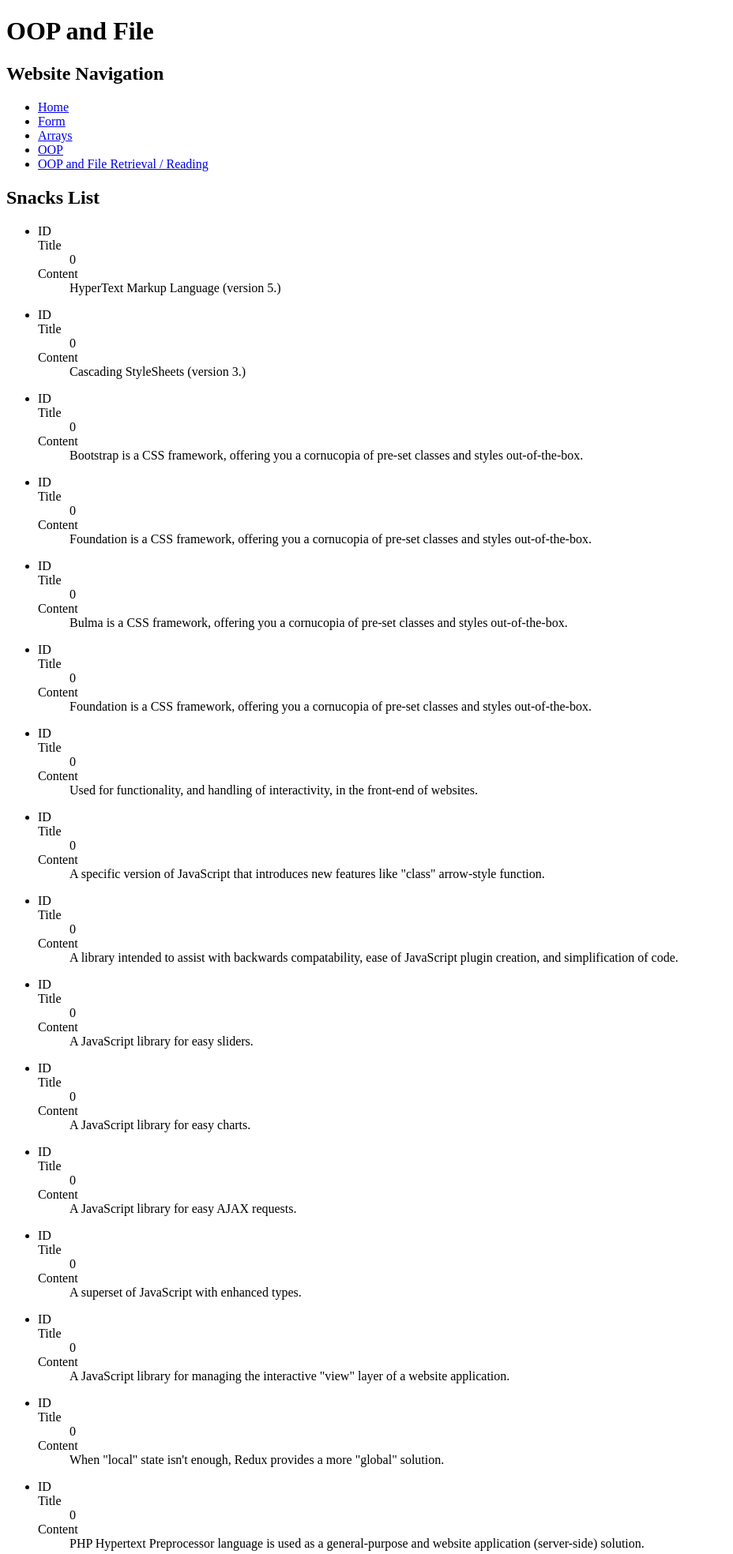
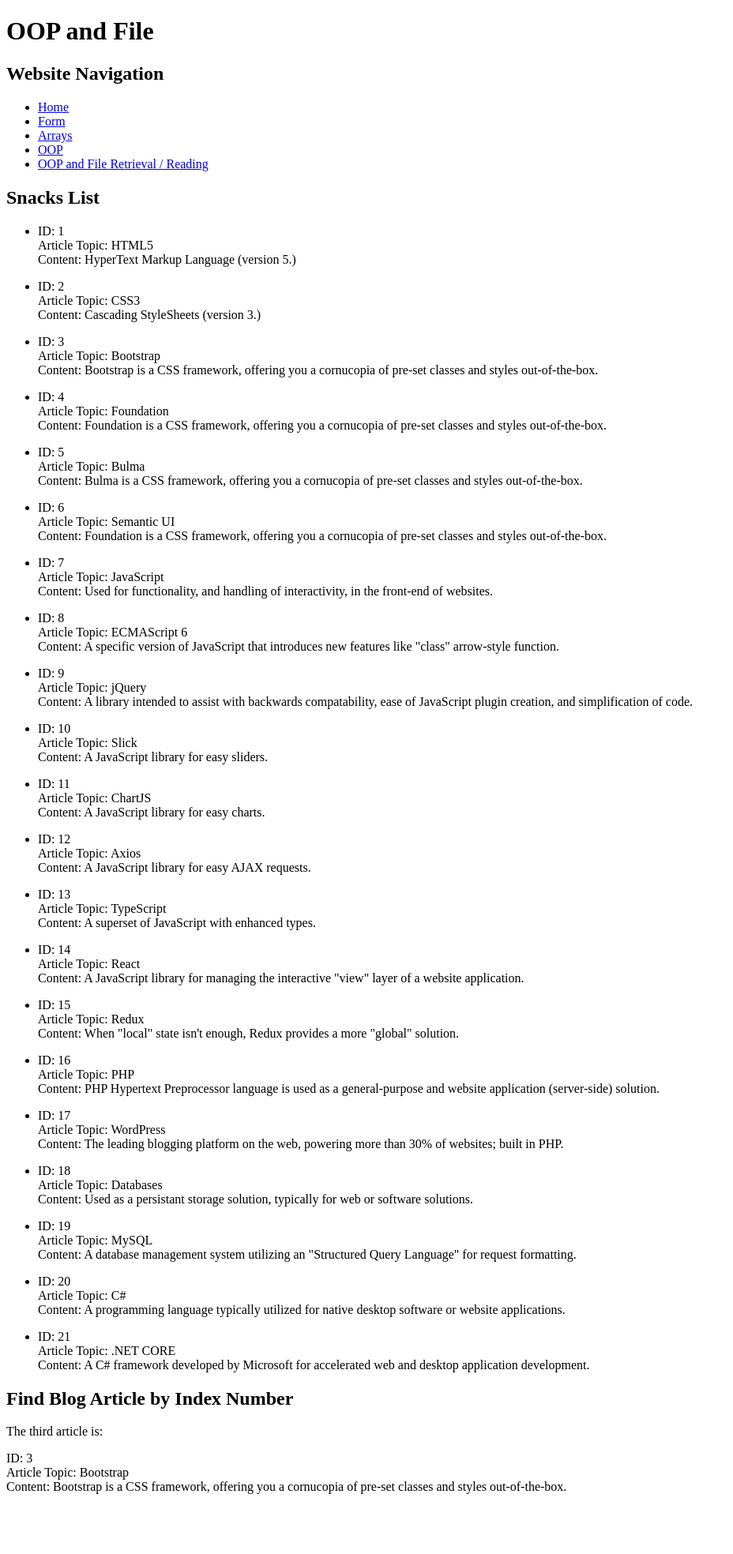
Before and after one commit to svaillancourt/PHP--Blog-Assignment, a PHP site: page /oop-and-file.php in a window 1280 px wide. Shown: the top 1968 px of the page at 79% size, without its empty margins (0-928 px from the left). After the commit the page ends 1892 px from the top, so only its background shows below. Run offline with PHP 8.4, Linux system fonts and the light colour scheme.

Commit message:
formating change

```diff
--- a/includes/Snack.Class.php
+++ b/includes/Snack.Class.php
@@ -7,17 +7,17 @@ class Snack
    */
   // PUBLIC means it can be overwritten OUTSIDE of what's in the class methods.
   public $name  = '';
-  public $price = 0.00;
+  public $price = '';
   public $type  = '';
   /**
    * Methods.
    */
   // __construct executes each time we make a new instance of this class (a new object.)
-  function __construct($name = 'No Name', $price = 0.00, $type = 'Uncategorized')
+  function __construct($name = 0, $price = 'No Name', $type = 'content')
   {
-    if (is_string($name) && !empty($name))
+    if (is_integer($name) && !empty($name))
       $this->name = $name;
-    if (is_float($price) && !empty($price))
+    if (is_string($price) && !empty($price))
       $this->price = $price;
     if (is_string($type) && !empty($type))
       $this->type = $type;
@@ -29,12 +29,9 @@ class Snack
     ob_start(); // Begins an output buffer.
 ?>
     <dl>
-      <dt>ID</dt>
-      <dd><?php echo $this->name; ?></dd>
-      <dt>Title</dt>
-      <dd><?php echo $this->price; ?></dd>
-      <dt>Content</dt>
-      <dd><?php echo $this->type; ?></dd>
+      <dt>ID: <?php echo $this->name; ?></dt>
+      <dt>Article Topic: <?php echo $this->price; ?></dt>
+      <dt>Content: <?php echo $this->type; ?></dt>
     </dl>
 <?php // ob_get_clean() clears the output buffer, and returns what the string was.
     $output = ob_get_clean(); // We now have the buffered (echo'd) string contents saved in a variable.
```
